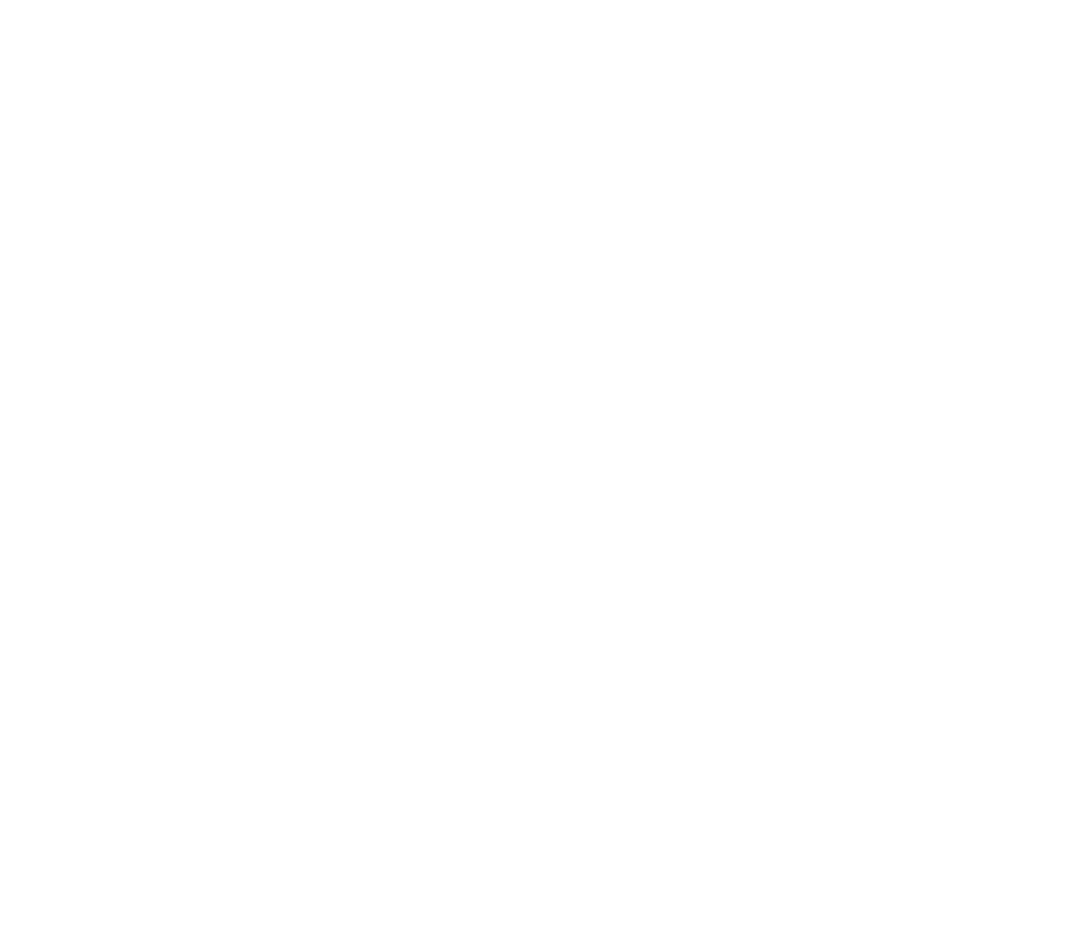
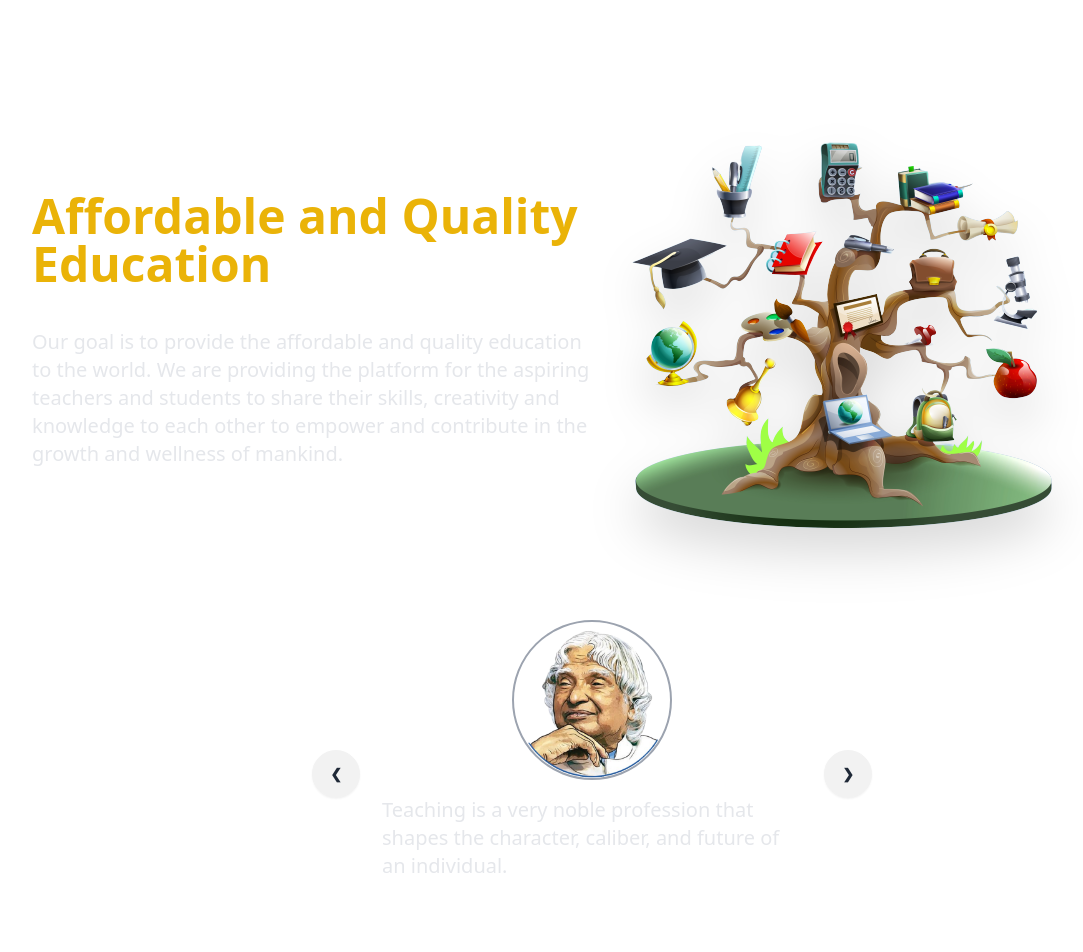
Before and after one commit to JaYanth007-Dev/LMS_Application, a React (Vite) app in the folder client/lms-frontend-en/: page /about in a window 1280 px wide. Before the commit this address had no page. Shown: the top 952 px of the page, without its empty margins (88-1171 px from the left). Before the commit the page ends 800 px from the top, so only its background shows below. Built offline with nearby package versions, Linux system fonts and the light colour scheme.

Commit message:
Added About Us Page

```diff
--- a/client/lms-frontend-en/src/App.jsx
+++ b/client/lms-frontend-en/src/App.jsx
@@ -3,6 +3,7 @@
 import { Route, Routes } from 'react-router-dom'
 
 import Home from './pages/Home'
+import AboutUs from './pages/AboutUs'
 
 
 
@@ -12,6 +13,7 @@
   return (
     <Routes>
       <Route path='/' element={<Home/>} />
+      <Route path='/about' element={<AboutUs/>} />
 
     </Routes>
   )
--- a/client/lms-frontend-en/src/layouts/HomeLayouts.jsx
+++ b/client/lms-frontend-en/src/layouts/HomeLayouts.jsx
@@ -1,9 +1,16 @@
-import { Link } from "react-router-dom";
+import { Link, useNavigate } from "react-router-dom";
 import { Footer } from "../components/footer"
 import { FiMenu } from "react-icons/fi"
 import { AiFillCloseCircle } from 'react-icons/ai';
+import { useDispatch, useSelector } from "react-redux";
 
 function HomeLayout({ children }) {
+
+    const dispatch = useDispatch();
+    const navigate = useNavigate();
+
+    const isLoggedIn = useSelector(state => state?.auth?.isLoggedIn);
+    const role=useSelector(state => state?.auth?.role);
 
     function changeWidth() {
         const drawerSide = document.getElementsByClassName("drawer-side")
@@ -17,6 +24,15 @@
          const drawerSide = document.getElementsByClassName("drawer-side")
         drawerSide[0].style.width =0;
     }
+
+
+    function onLogout(e) {
+        e.preventDefault();
+
+        navigate("/")
+    }
+
+
     return (
         <div className="min-h-[90vh]">
             <div className="drawer absolute left-0 z-50 w-full">
@@ -28,12 +44,42 @@
                 </div>
                 <div className="drawer-side bg-black w-0">
                     <label htmlFor="my-drawer" className="drawer-overlay"></label>
-                    <ul className="menu p-4 w-48 sm:w-80 bg-base-200 text-base-content relative">
+                    <ul className="menu p-4 w-48 h-[100%] sm:w-80 bg-base-200 text-base-content relative">
                         <li className="w-fit absolute right-2 z-50"><button onClick={hideDrawer}><AiFillCloseCircle size={24}/></button></li>
                         <li><Link to="/">Home</Link> </li>
+                        {
+                            isLoggedIn && role === "ADMIN" && (
+                                <li><Link to="/admin/dashboard">Admin Dashboard</Link> </li>
+                           )
+                        }
                         <li><Link to="/about">About</Link> </li>
                         <li><Link to="/contact">Contact Us</Link> </li>
                         <li><Link to="/courses">All Courses</Link> </li>
+                        {
+                            !isLoggedIn ? (
+                                <li className="absolute bottom-4 w-[90%]">
+                                    <div className="w-full flex items-center justify-center">
+                                        <button className="btn btn-primary px-4 py-1 font-semibold rounded">
+                                            <Link to="/login">Login</Link>
+                                        </button>
+                                        <button className="btn btn-secondary px-4 py-1 font-semibold rounded">
+                                            <Link to="/signup">Sign Up</Link>
+                                        </button>
+                                    </div>
+                                </li>
+                            ) : (
+                                    <li className="absolute bottom-4 w-[90%]">
+                                    <div className="w-full flex items-center justify-center">
+                                        <button className="btn btn-primary px-4 py-1 font-semibold rounded">
+                                            <Link to="/user/profile">Profile</Link>
+                                        </button>
+                                        <button className="btn btn-primary px-4 py-1 font-semibold rounded">
+                                            <Link onClick={onLogout}>Logout</Link>
+                                        </button>
+                                    </div>
+                                </li>
+                            )
+                        }
                     </ul>
                 </div>
             </div>
--- /dev/null
+++ b/client/lms-frontend-en/src/pages/AboutUs.jsx
@@ -0,0 +1,85 @@
+import aboutMainPage from "../assets/aboutMainImage.png"
+import apj from "../assets/apj.png";
+import billGates from "../assets/billGates.png";
+import nelsonMandela from "../assets/nelsonMandela.png";
+import steveJobs from "../assets/steveJobs.png";
+import HomeLayout from "../layouts/HomeLayouts";
+
+function AboutUs() {
+    return (
+            <HomeLayout>
+            <div className="flex flex-col text-white pl-20 pt-20">
+                <div className="flex items-center mx-10 ">
+                    <section className="w-1/2 space-y-10">
+                        <h1 className="text-5xl text-yellow-500 font-semibold ">
+                            Affordable and Quality Education
+                        </h1>
+                         <p className="text-xl text-gray-200">
+                            Our goal is to provide the affordable and quality education to the world.
+                            We are providing the platform for the aspiring teachers and students to share
+                            their skills, creativity and knowledge to each other to empower and contribute
+                            in the growth and wellness of mankind.
+                        </p>
+                    </section>
+
+                    <div className="w-1/2">
+                        <img className="drop-shadow-2xl" src={aboutMainPage} alt="about main page"/>
+                    </div>
+                </div>
+
+
+
+                <div className="carousel w-1/2 my-10 mx-auto">
+                    <div id="slide1" className="carousel-item relative w-full">
+                        <div className='flex flex-col items-center justify-center gap-4 px-[15%]'>
+                            <img src={apj} className="w-40 rounded-full border-2 border-gray-400" />
+                            <p className='text-xl text-gray-200'>Teaching is a very noble profession that shapes the character, caliber, and future of an individual.</p>
+                            <h3 className='text-2xl font-semibold'>APJ Abdul Kalam</h3>
+                            <div className="absolute flex justify-between transform -translate-y-1/2 left-5 right-5 top-1/2">
+                            <a href="#slide4" className="btn btn-circle">❮</a>
+                            <a href="#slide2" className="btn btn-circle">❯</a>
+                            </div>
+                        </div>
+                    </div>
+                    <div id="slide2" className="carousel-item relative w-full">
+                         <div className='flex flex-col items-center justify-center gap-4 px-[15%]'>
+                            <img src={steveJobs} className="w-40 rounded-full border-2 border-gray-400" />
+                            <p className='text-xl text-gray-200'>We dont get a chance to do that many things, and every one should be really excellent.</p>
+                            <h3 className='text-2xl font-semibold'>Steve Jobs</h3>
+                            <div className="absolute flex justify-between transform -translate-y-1/2 left-5 right-5 top-1/2">
+                            <a href="#slide1" className="btn btn-circle">❮</a>
+                            <a href="#slide3" className="btn btn-circle">❯</a>
+                            </div>
+                        </div>
+                    </div>
+                    <div id="slide3" className="carousel-item relative w-full">
+                        <div className='flex flex-col items-center justify-center gap-4 px-[15%]'>
+                            <img src={billGates} className="w-40 rounded-full border-2 border-gray-400" />
+                            <p className='text-xl text-gray-200'>Success is a lousy teacher. It seduces smart people into thinking they can’t lose.</p>
+                            <h3 className='text-2xl font-semibold'>Bill Gates</h3>
+                            <div className="absolute flex justify-between transform -translate-y-1/2 left-5 right-5 top-1/2">
+                            <a href="#slide2" className="btn btn-circle">❮</a>
+                            <a href="#slide4" className="btn btn-circle">❯</a>
+                            </div>
+                        </div>
+                    </div>
+                    <div id="slide4" className="carousel-item relative w-full">
+                        <div className='flex flex-col items-center justify-center gap-4 px-[15%]'>
+                            <img src={nelsonMandela} className="w-40 rounded-full border-2 border-gray-400" />
+                            <p className='text-xl text-gray-200'>Education is the most powerful tool you can use to change the world.</p>
+                            <h3 className='text-2xl font-semibold'>Nelson Mandela</h3>
+                            <div className="absolute flex justify-between transform -translate-y-1/2 left-5 right-5 top-1/2">
+                            <a href="#slide3" className="btn btn-circle">❮</a>
+                            <a href="#slide1" className="btn btn-circle">❯</a>
+                            </div>
+                        </div>
+                    </div>
+                </div>
+
+
+                </div>
+            </HomeLayout>
+        );
+}
+
+export default AboutUs;
```
